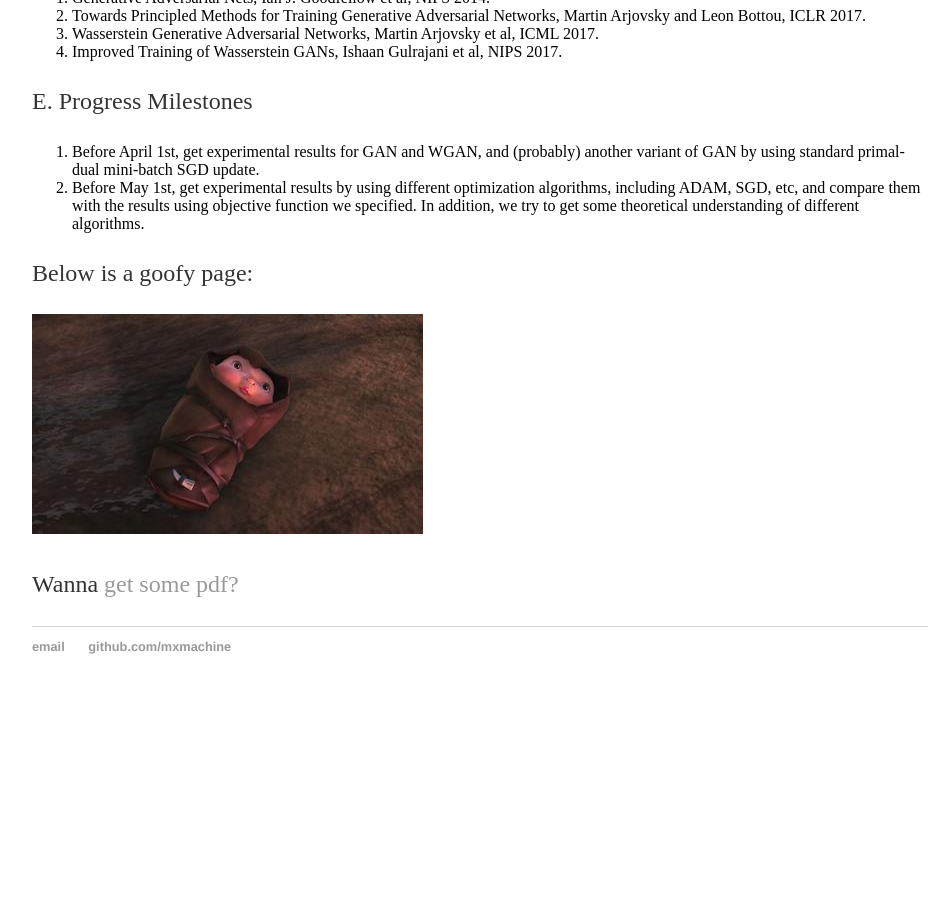
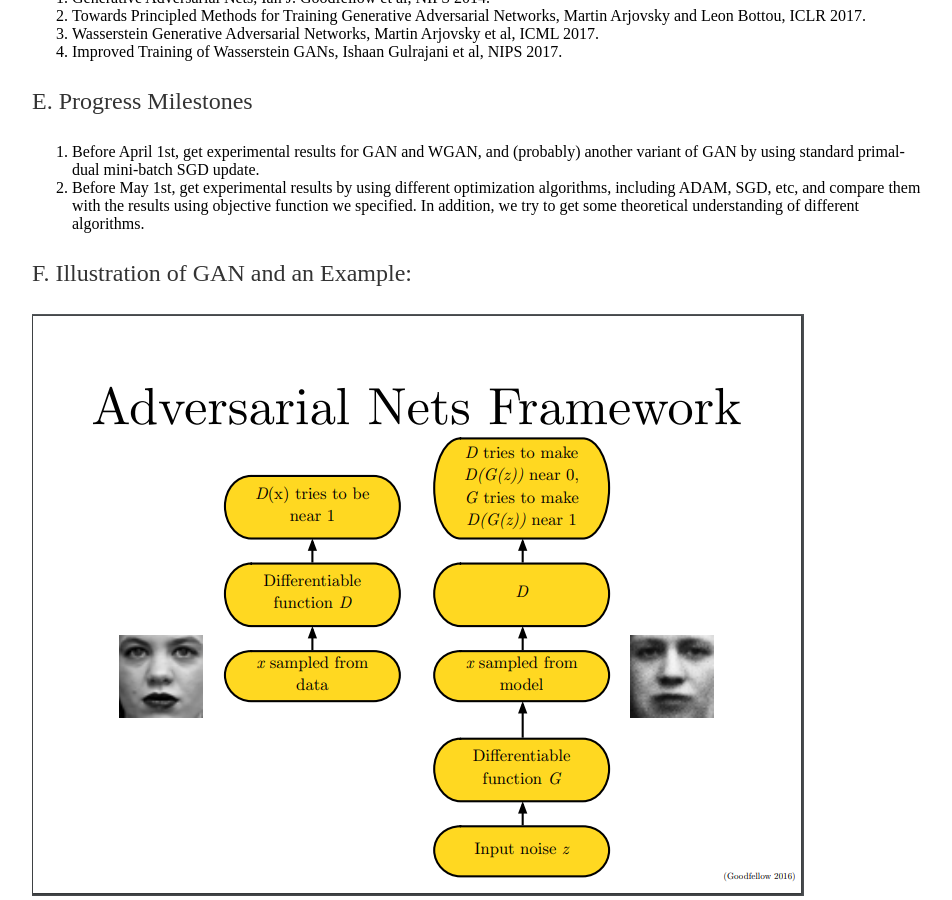
Before and after one commit to mxmachine/mxmachine.github.io, a Jekyll site: the page built from _posts/2018-03-08-Deep-Learning-Project.md, in a window 1280 px wide and 900 px high, scrolled down 1120 px. Shown: the whole window, without its empty margins (160-1112 px from the left). Built offline with Jekyll 4.4.1, drawn with Linux system fonts in a browser that asks for light colours; before the commit the page ends 1834 px from its top, so only the background shows below that.

Commit message:
first version

```diff
--- a/_posts/2018-03-08-Deep-Learning-Project.md
+++ b/_posts/2018-03-08-Deep-Learning-Project.md
@@ -33,8 +33,9 @@
 1. Before April 1st, get experimental results for GAN and WGAN, and (probably) another variant of GAN by using standard primal-dual mini-batch SGD update.
 2. Before May 1st, get experimental results by using different optimization algorithms, including ADAM, SGD, etc, and compare them with the results using objective function we specified. In addition, we try to get some theoretical understanding of different algorithms.
 
-Below is a goofy page:
+F. Illustration of GAN and an Example:
 
-![My helpful screenshot]({{ "/assets/u=1659331746,2979952409&fm=21&gp=0.jpg" | absolute_url }})
+![GAN Framework]({{ "/assets/picture1.png" | absolute_url }})
+![Example]({{ "/assets/picture2.png" | absolute_url }})
 
 Wanna [get some pdf?]({{ "/assets/01Intro.pdf" | absolute_url }})
```
Also changed, not shown: assets/picture1.png (added), assets/picture2.png (added).
